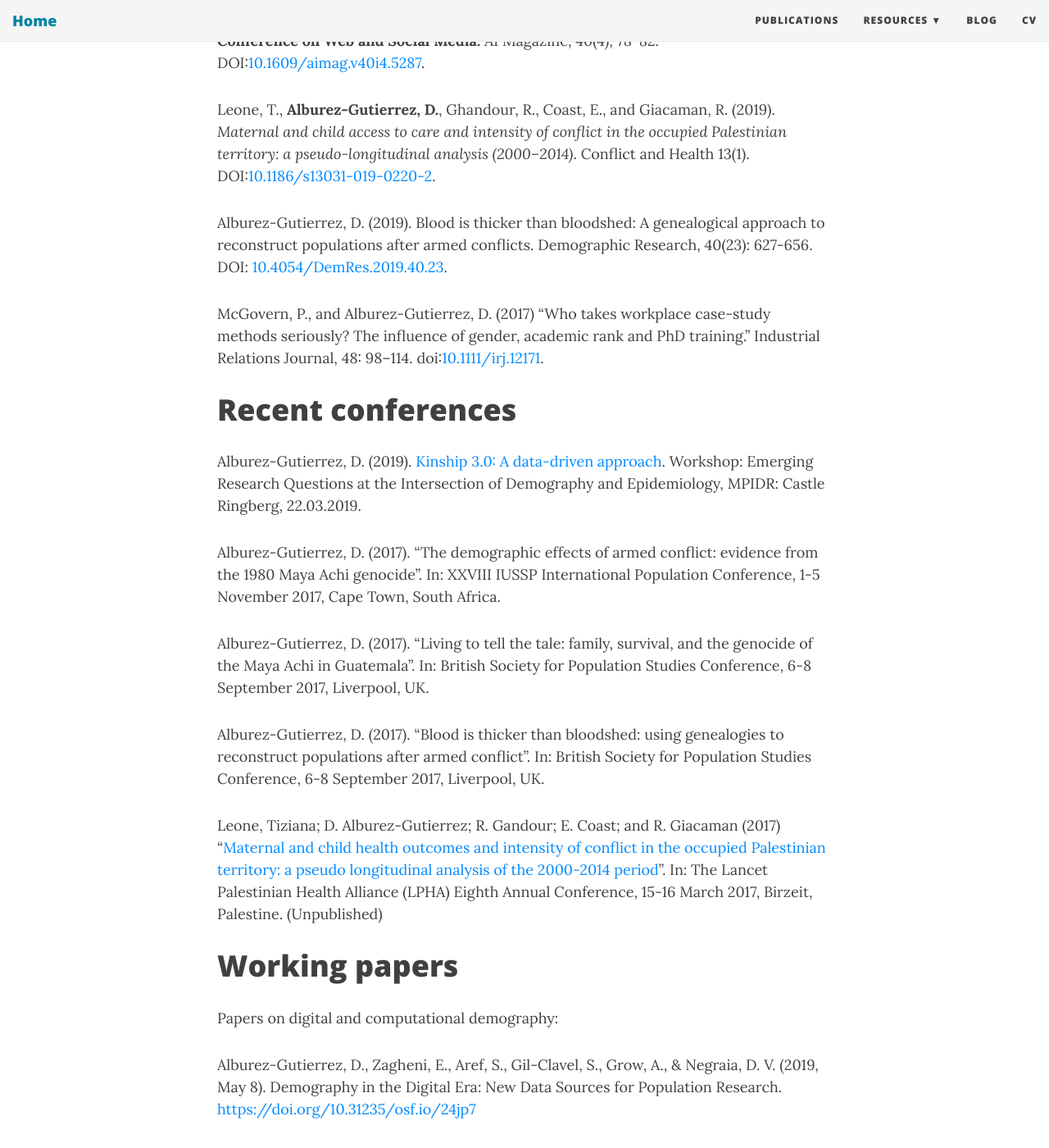
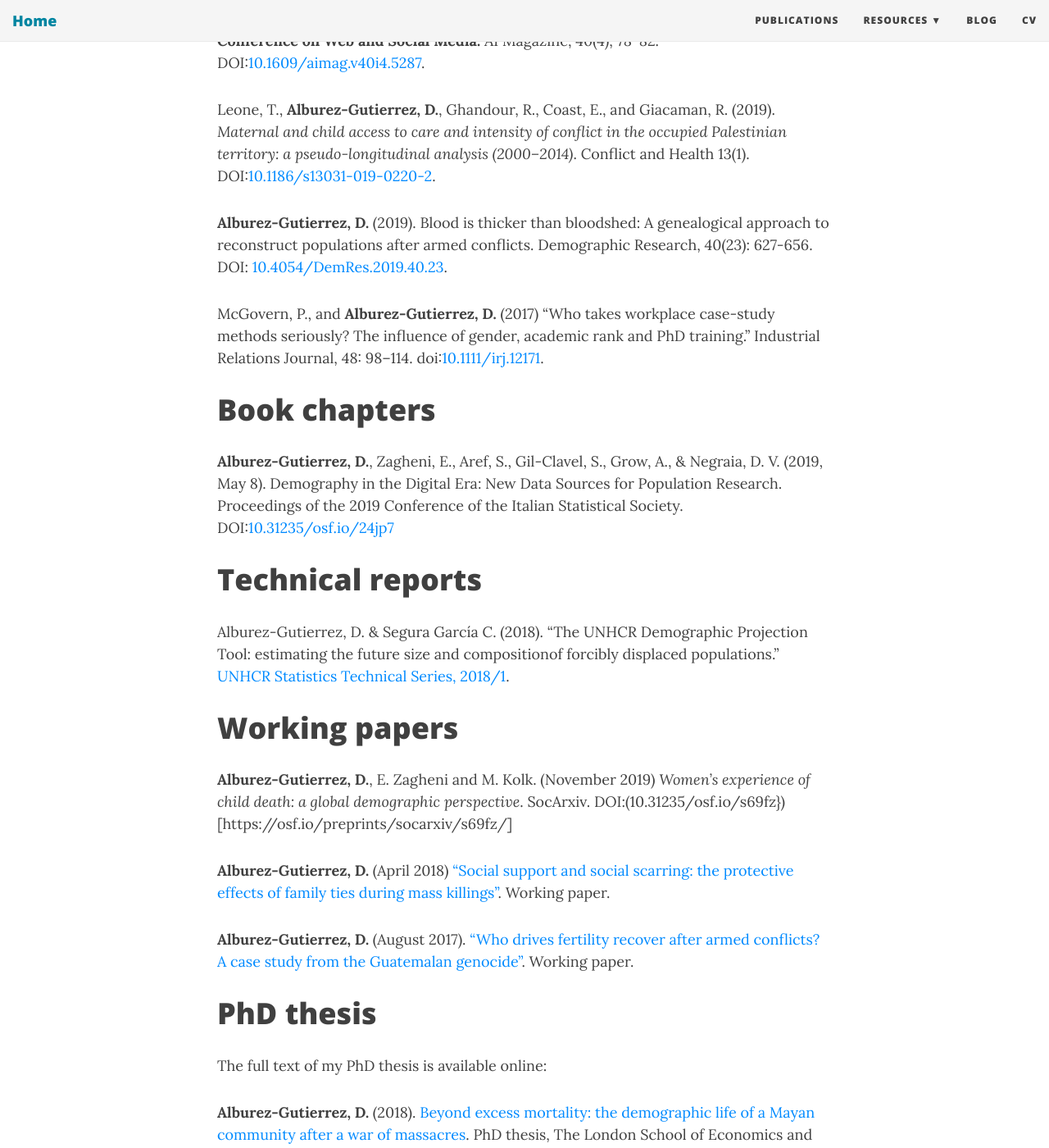
Before and after one commit to alburezg/alburezg.github.io, a Jekyll site: the page built from publications.md, in a window 1280 px wide and 1400 px high, scrolled down 609 px. Shown: the whole window at 82% size. Built offline with Jekyll 4.4.1, drawn with Linux system fonts in a browser that asks for light colours; nearby versions of some CDN libraries; some of the changed text lies outside the part shown.

Commit message:
Update publications.md

```diff
--- a/publications.md
+++ b/publications.md
@@ -14,41 +14,32 @@ Nepomuceno, M., Acosta, E., **Alburez-Gutierrez, D.**, Aburto, J.M., Gagnon, A.,
 
 Leone, T., **Alburez-Gutierrez, D.**, Ghandour, R., Coast, E., and Giacaman, R. (2019). *Maternal and child access to care and intensity of conflict in the occupied Palestinian territory: a pseudo-longitudinal analysis (2000–2014)*. Conflict and Health 13(1). DOI:[10.1186/s13031-019-0220-2](https://doi.org/10.1186/s13031-019-0220-2).
 
-Alburez-Gutierrez, D. (2019). Blood is thicker than bloodshed: A genealogical approach to reconstruct populations after armed conflicts. Demographic Research, 40(23): 627-656. DOI: [10.4054/DemRes.2019.40.23](https://www.demographic-research.org/volumes/vol40/23/).
+**Alburez-Gutierrez, D.** (2019). Blood is thicker than bloodshed: A genealogical approach to reconstruct populations after armed conflicts. Demographic Research, 40(23): 627-656. DOI: [10.4054/DemRes.2019.40.23](https://www.demographic-research.org/volumes/vol40/23/).
 
-McGovern, P., and Alburez-Gutierrez, D. (2017) "Who takes workplace case-study methods seriously? The influence of gender, academic rank and PhD training.”  Industrial Relations Journal, 48: 98–114. doi:[10.1111/irj.12171](http://onlinelibrary.wiley.com/doi/10.1111/irj.12171/full).
+McGovern, P., and **Alburez-Gutierrez, D.** (2017) "Who takes workplace case-study methods seriously? The influence of gender, academic rank and PhD training.”  Industrial Relations Journal, 48: 98–114. doi:[10.1111/irj.12171](http://onlinelibrary.wiley.com/doi/10.1111/irj.12171/full).
 
-# Recent conferences
 
-Alburez-Gutierrez, D. (2019). [Kinship 3.0: A data-driven approach](pdf/alburez_kinship_3.0.pdf). Workshop: Emerging Research Questions at the Intersection of Demography and Epidemiology, MPIDR: Castle Ringberg, 22.03.2019.
+# Book chapters
 
-Alburez-Gutierrez, D. (2017). "The demographic effects of armed conflict: evidence from the 1980 Maya Achi genocide". In: XXVIII IUSSP International Population Conference, 1-5 November 2017, Cape Town, South Africa.
+**Alburez-Gutierrez, D.**, Zagheni, E., Aref, S., Gil-Clavel, S., Grow, A., & Negraia, D. V. (2019, May 8). Demography in the Digital Era: New Data Sources for Population Research. Proceedings of the 2019 Conference of the Italian Statistical Society. DOI:[10.31235/osf.io/24jp7](https://doi.org/10.31235/osf.io/24jp7)
 
-Alburez-Gutierrez, D. (2017). "Living to tell the tale: family, survival, and the genocide of the Maya Achi in Guatemala". In: British Society for Population Studies Conference, 6-8 September 2017, Liverpool, UK.
-
-Alburez-Gutierrez, D. (2017). "Blood is thicker than bloodshed: using genealogies to reconstruct populations after armed conflict". In: British Society for Population Studies Conference, 6-8 September 2017, Liverpool, UK.
-
-Leone, Tiziana; D. Alburez-Gutierrez; R. Gandour; E. Coast; and R. Giacaman (2017) "[Maternal and child health outcomes and intensity of conflict in the occupied Palestinian territory: a pseudo longitudinal analysis of the 2000-2014 period](http://eprints.lse.ac.uk/69993/)". In: The Lancet Palestinian Health Alliance (LPHA) Eighth Annual Conference, 15-16 March 2017, Birzeit, Palestine. (Unpublished)
-
-#  Working papers
-
-Papers on digital and computational demography:
-
-Alburez-Gutierrez, D., Zagheni, E., Aref, S., Gil-Clavel, S., Grow, A., & Negraia, D. V. (2019, May 8). Demography in the Digital Era: New Data Sources for Population Research. [https://doi.org/10.31235/osf.io/24jp7](https://doi.org/10.31235/osf.io/24jp7)
-
-Papers related to the effects of mass violence exercised against non-combatants. I use a mix-methods research design to analyse how reproductive behaviour changes after genocidal violence, in particular the role of pronatalism in post-war settings. I am also interested in the ‘protective’ effects of family during and after armed conflicts. My research uses respondent-generated genealogical data to study population dynamics during and after mortality crises.
+#  Technical reports
 
 Alburez-Gutierrez, D. & Segura García C. (2018). "The UNHCR Demographic Projection Tool: estimating the future size and compositionof forcibly displaced populations." [UNHCR Statistics Technical Series, 2018/1](http://www.unhcr.org/en-au/5ae9ee747.pdf).
 
-Alburez-Gutierrez, D. (April 2018) ["Social support and social scarring: the protective effects of family ties during mass killings"](pdf/SUDA18_Alburez.pdf). Working paper.
+# Working papers
 
-Alburez-Gutierrez, D. (August 2017). ["Who drives fertility recover after armed conflicts? A case study from the Guatemalan genocide"](pdf/IUSSP17_demographic_effects_conflict_alburez.pdf). Working paper.
+**Alburez-Gutierrez, D.**, E. Zagheni and M. Kolk. (November 2019) *Women's experience of child death: a global demographic perspective*. SocArxiv. DOI:(10.31235/osf.io/s69fz})[https://osf.io/preprints/socarxiv/s69fz/]
+
+**Alburez-Gutierrez, D.** (April 2018) ["Social support and social scarring: the protective effects of family ties during mass killings"](pdf/SUDA18_Alburez.pdf). Working paper.
+
+**Alburez-Gutierrez, D.** (August 2017). ["Who drives fertility recover after armed conflicts? A case study from the Guatemalan genocide"](pdf/IUSSP17_demographic_effects_conflict_alburez.pdf). Working paper.
 
 # PhD thesis
 
 The full text of my PhD thesis is available online:
 
-Alburez-Gutierrez, D. (2018). [Beyond excess mortality: the demographic life of a Mayan community after a war of massacres](http://etheses.lse.ac.uk/3872/). PhD thesis, The London School of Economics and Political Science (LSE).
+**Alburez-Gutierrez, D.** (2018). [Beyond excess mortality: the demographic life of a Mayan community after a war of massacres](http://etheses.lse.ac.uk/3872/). PhD thesis, The London School of Economics and Political Science (LSE).
 
 A summary of the thesis can be found in these three presentations given at the Latin American Social Sciences Institute, Guatemala 25 April 2019 (in Spanish):
 
@@ -66,9 +57,25 @@ I also prepared three posters (in a [#betterposter](https://twitter.com/hashtag/
 
    3. [Fertilidad en Río Negro tras las masacres (poster)](pdf/3.poster_fertilidad_alburez.pdf)
 
-# Blog posts and media
+# Invited talks (selected)
 
-Alburez-Gutierrez, D. (2016) [Genocide is the tip of the iceberg: Reviewing the Guatemalan case.](http://blogs.lse.ac.uk/humanrights/2016/02/18/genocide-is-the-tip-of-the-iceberg-reviewing-the-guatemalan-case/) LSE Human Rights blog.
+**Alburez-Gutierrez, D.** (27 May 2020, postponed due to Covid-19 lockdown) *Die demografischen Auswirkungen von Massengewalt in Guatemala [The demographic consequences of Genocide in Guatemala].* Berlin, Germany (Ibero-American Institute).
+
+**Alburez-Gutierrez, D.** (27 Nov 2019) *Women's experience of child death: a global demographic perspective.* [ISER External Seminar](https://www.iser.essex.ac.uk/events/seminars/external/2019-11-27), Colchester, UK (Institute for Social and Economic Research, University of Essex).
+
+**Alburez-Gutierrez, D.** (23 May 2019) *The Demographic Foundations of the Lived Experience of Kin Death: A Genealogical Reconstruction.* [SUDA Demographic Colloquium Series](https://www.suda.su.se/about-us/events/suda-demographic-colloquium-series/suda-demographic-colloquium-diego-alburez-gutierrez-max-planck-institute-for-demographic-research-1.423293), Stockholm, Sweden (Stockholm University).
+
+**Alburez-Gutierrez, D.** (25 April 2019) *Ciencias Sociales Computacionales: Retos y oportunidades en la era digital [Computational Social Sciences: challenges and opportunities in the Digital Age]*. Guatemala City, Guatemala (Latin American Faculty of Social Sciences).
+
+**Alburez-Gutierrez, D.** (8 February 2018) *Mass killings, family support, and survival: evidence from Guatemala.* [SUDA Demographic Colloquium Series](http://alburez.me/pdf/SUDA18_Alburez.pdf), Stockholm, Sweden (Stockholm University).
+
+# Blog posts and science communication
+
+Academic video: *How Can We Quantify the Immediate and Lingering Impact of Genocide on Local Populations?*. [Latest Thinking, Apr 2020](https://lt.org/publication/how-can-we-quantify-immediate-and-lingering-impact-genocide-local-populations).
+
+**Alburez-Gutierrez, D.**, Nepomuceno, M., and Aburto, J.M. (2020). *Coronavirus: a warning to Latin America and the Caribbean to dramatically increase COVID-19 testing*. [The Conversation](https://theconversation.com/coronavirus-a-warning-to-latin-america-and-the-caribbean-to-dramatically-increase-covid-19-testing-135759), UK, Apr 2020})
+
+**Alburez-Gutierrez, D.** (2016) [Genocide is the tip of the iceberg: Reviewing the Guatemalan case.](http://blogs.lse.ac.uk/humanrights/2016/02/18/genocide-is-the-tip-of-the-iceberg-reviewing-the-guatemalan-case/) LSE Human Rights blog.
 
 "[No hablar de sexo como estrategia de país](https://www.plazapublica.com.gt/content/no-hablar-de-sexo-como-estrategia-de-pais)". Plaza Pública. 10/02/16
 
```
